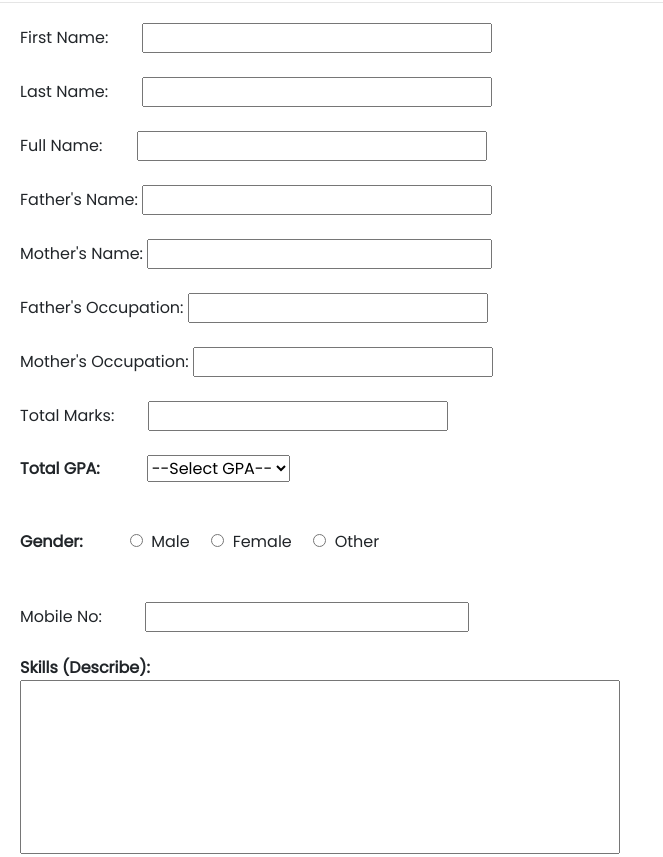
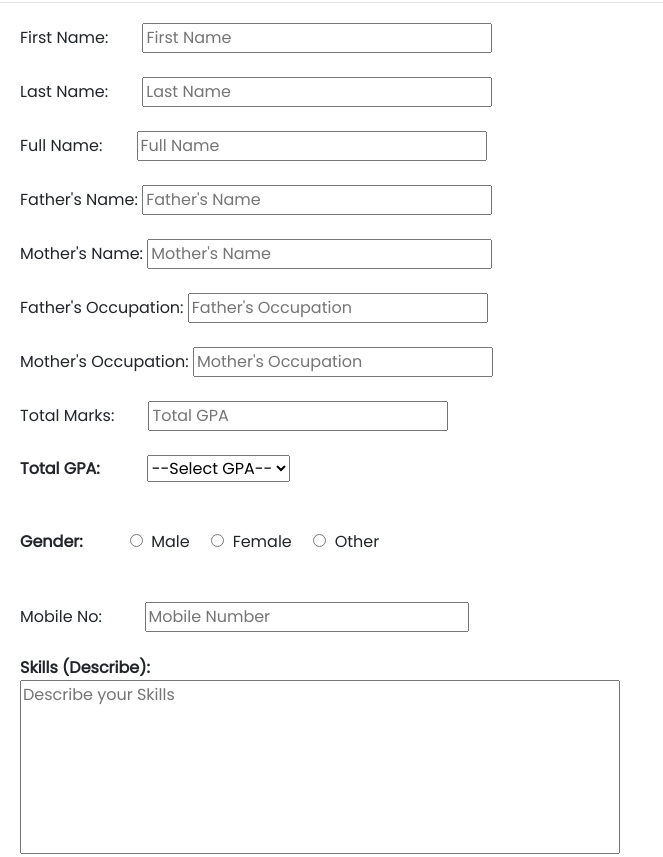
Before and after one commit to Cadet-Hasib/Practice-Admission-Form, a plain HTML site: page apply.html in a window 1280 px wide. Shown: the part 200-1057 px from the top of the page, without its empty margins (0-663 px from the left). Drawn offline with nearby package versions, Linux system fonts and the light colour scheme.

Commit message:
Applying Page

```diff
--- a/apply.html
+++ b/apply.html
@@ -34,14 +34,14 @@
         <h1 style="font-weight: 10; margin: 20px; text-align: center;">Apply Now</h1>
         <hr>
         <form style="margin: 20px;" action="POST" data-netlify="true">
-            First Name: &nbsp;&nbsp;&nbsp;&nbsp;&nbsp;&nbsp; <input type="text" name="FirstName" style="width: 350px;"><br><br>
-            Last Name: &nbsp;&nbsp;&nbsp;&nbsp;&nbsp;&nbsp; <input type="text" name="LastName" style="width: 350px;"><br><br>
-            Full Name: &nbsp;&nbsp;&nbsp;&nbsp;&nbsp;&nbsp; <input type="text" name="FullName" style="width: 350px;"><br><br>
-            Father's Name:  <input type="text" name="FathersName" style="width: 350px;"><br><br>
-            Mother's Name: <input type="text" name="MothersName" style="width: 345px;"><br><br>
-            Father's Occupation: <input type="text" name="FathersOccupation" style="width: 300px;"><br><br>
-            Mother's Occupation: <input type="text" name="MothersOccupation" style="width: 300px;"><br><br>
-            Total Marks: &nbsp;&nbsp;&nbsp;&nbsp;&nbsp;&nbsp; <input type="text" name="TotalMarks" style="width: 300px;"><br><br>
+            First Name: &nbsp;&nbsp;&nbsp;&nbsp;&nbsp;&nbsp; <input type="text" name="FirstName" style="width: 350px;" placeholder="First Name"><br><br>
+            Last Name: &nbsp;&nbsp;&nbsp;&nbsp;&nbsp;&nbsp; <input type="text" name="LastName" style="width: 350px;" placeholder="Last Name"><br><br>
+            Full Name: &nbsp;&nbsp;&nbsp;&nbsp;&nbsp;&nbsp; <input type="text" name="FullName" style="width: 350px;" placeholder="Full Name"><br><br>
+            Father's Name:  <input type="text" name="FathersName" style="width: 350px;" placeholder="Father's Name"><br><br>
+            Mother's Name: <input type="text" name="MothersName" style="width: 345px;" placeholder="Mother's Name"><br><br>
+            Father's Occupation: <input type="text" name="FathersOccupation" style="width: 300px;" placeholder="Father's Occupation"><br><br>
+            Mother's Occupation: <input type="text" name="MothersOccupation" style="width: 300px;" placeholder="Mother's Occupation"><br><br>
+            Total Marks: &nbsp;&nbsp;&nbsp;&nbsp;&nbsp;&nbsp; <input type="text" name="TotalMarks" style="width: 300px;" placeholder="Total GPA"><br><br>
             <b>Total GPA: &nbsp;&nbsp;&nbsp;&nbsp;&nbsp;&nbsp;&nbsp;&nbsp;&nbsp;</b>
             <select name="GPA">
                 <option>--Select GPA--</option>
@@ -56,23 +56,23 @@
             <br>
             <br>
             <b>Gender: &nbsp;&nbsp;&nbsp;&nbsp;&nbsp;&nbsp;&nbsp;&nbsp;&nbsp;</b>
-            <input type="radio" name="gender">&nbsp;&nbsp;Male&nbsp;&nbsp;&nbsp;&nbsp;
-            <input type="radio" name="gender">&nbsp;&nbsp;Female&nbsp;&nbsp;&nbsp;&nbsp;
-            <input type="radio" name="gender">&nbsp;&nbsp;Other&nbsp;&nbsp;&nbsp;&nbsp;
+            <input type="radio" name="gender" placeholer="Male">&nbsp;&nbsp;Male&nbsp;&nbsp;&nbsp;&nbsp;
+            <input type="radio" name="gender" placeholder="Female">&nbsp;&nbsp;Female&nbsp;&nbsp;&nbsp;&nbsp;
+            <input type="radio" name="gender" placeholder="Other">&nbsp;&nbsp;Other&nbsp;&nbsp;&nbsp;&nbsp;
             <br>
             <br>
             <br>
-            Mobile No: &nbsp;&nbsp;&nbsp;&nbsp;&nbsp;&nbsp;&nbsp;&nbsp;&nbsp;<input type="text" name="mobileno.">
+            Mobile No: &nbsp;&nbsp;&nbsp;&nbsp;&nbsp;&nbsp;&nbsp;&nbsp;&nbsp;<input type="text" name="mobileno." placeholder="Mobile Number">
             <br>
             <br>
             <b>Skills (Describe): </b><br>
-            <textarea style="width: 600px; resize: none;" rows="7"></textarea><br><br>
+            <textarea style="width: 600px; resize: none;" rows="7" placeholder="Describe your Skills"></textarea><br><br>
             Upload your Photo: &nbsp;&nbsp;&nbsp;&nbsp;&nbsp;&nbsp;&nbsp;&nbsp;<input type="file" name="file" placeholder="Choose File"><br><br>
             Upload your Certificate: &nbsp;&nbsp;&nbsp;&nbsp;&nbsp;&nbsp;&nbsp;&nbsp;<input type="file" name="file" placeholder="Choose File"><br><br>
-            <br><b>Email:</b> &nbsp;&nbsp;&nbsp;&nbsp;&nbsp;&nbsp;&nbsp;&nbsp;&nbsp;&nbsp;&nbsp;&nbsp;&nbsp;&nbsp;&nbsp;&nbsp; <input type="email" name="email">
+            <br><b>Email:</b> &nbsp;&nbsp;&nbsp;&nbsp;&nbsp;&nbsp;&nbsp;&nbsp;&nbsp;&nbsp;&nbsp;&nbsp;&nbsp;&nbsp;&nbsp;&nbsp; <input type="email" name="email" placeholder="Enter your Email">
             <br>
             <br>
-            <b>Password: &nbsp;&nbsp;&nbsp;&nbsp;&nbsp;&nbsp;&nbsp;&nbsp;&nbsp;</b> <input type="password" name="password">
+            <b>Password: &nbsp;&nbsp;&nbsp;&nbsp;&nbsp;&nbsp;&nbsp;&nbsp;&nbsp;</b> <input type="password" name="password" placeholder="Enter your Password">
             <br>
             <br>
             <p class="password-note">Note: Please Note that the password is unchangable so please type the password correctly.</p>
```
